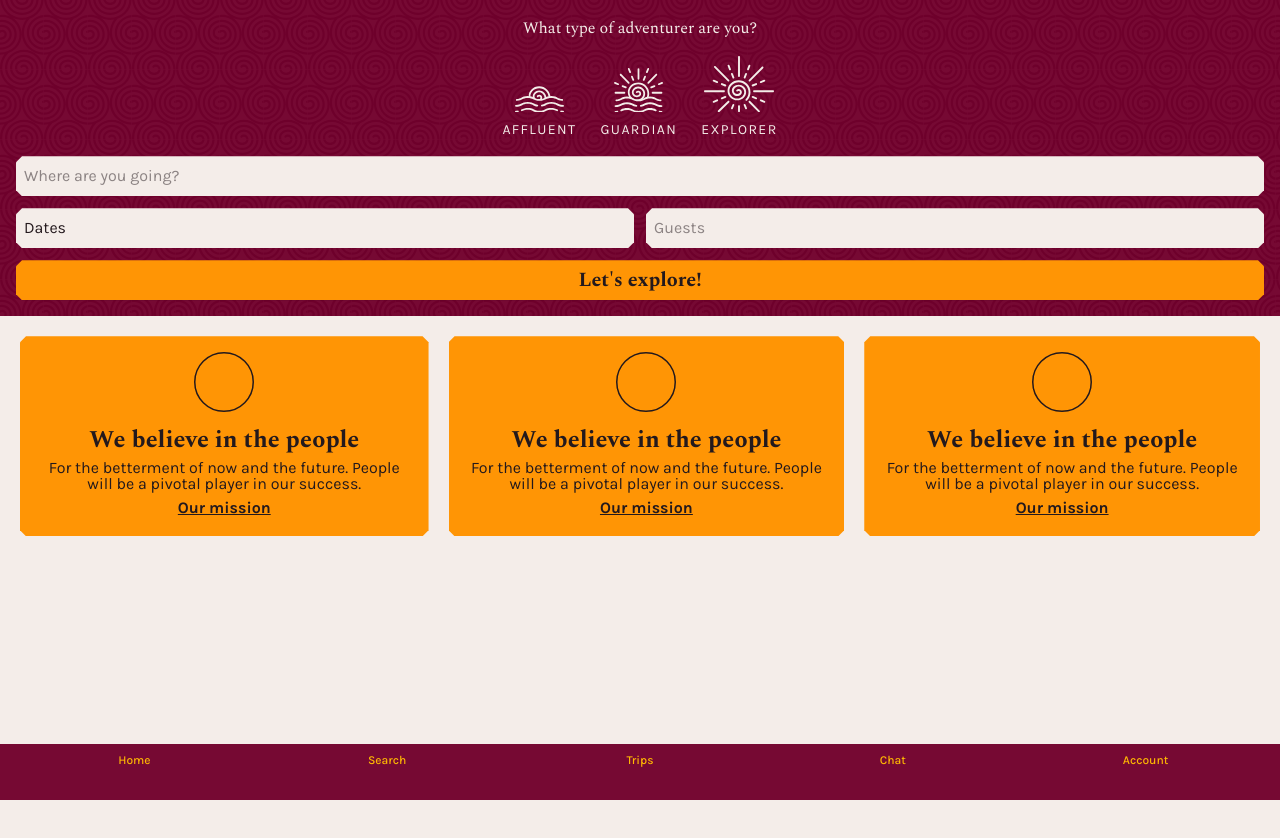
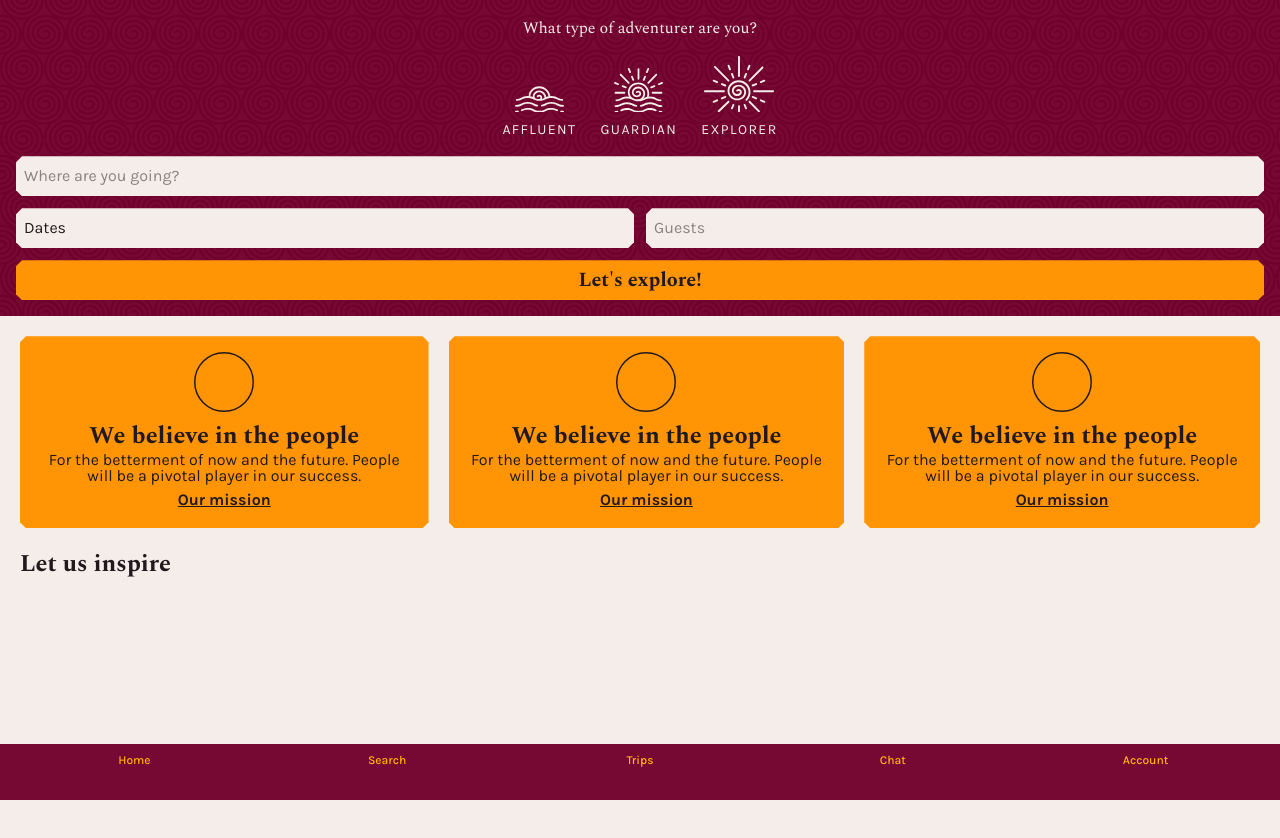
Before and after one commit to nicolaibye/fed2-pe2, a React (Vite) app: page / in a window 1280 px wide. Shown: the top 838 px of the page. Before the commit the page ends 800 px from the top, so only its background shows below. Built offline with nearby package versions, Linux system fonts and the light colour scheme.

Commit message:
Setting up inspire section with added InspireCard

```diff
--- /dev/null
+++ b/src/comp/InspireCard/index.tsx
@@ -0,0 +1,33 @@
+import { Link } from "react-router-dom";
+
+type Props = {
+  color?: string;
+  country?: string;
+  url?: string;
+  body?: string;
+  link: string;
+};
+
+function InspireCard({ color, country, url, body, link }: Props) {
+  return (
+    <li
+      className={`bg-[url('${url}')] md:grayscale md:hover:grayscale-0 transition-all duration-300 bg-center bg-cover relative aspect-4/5 min-w-[150px] md:w-full ${window.innerWidth >= 768 ? "" : "cut-corner"} group overflow-hidden`}
+    >
+      <Link
+        to={link}
+        className="absolute top-0 left-0 w-full h-full z-20"
+      ></Link>
+      <div className="absolute p-3 -bottom-2 md:top-[calc(100%-44px)] md:group-hover:top-[50%] text-lg font-serif font-bold text-hdWhite z-10 transition-all duration-300">
+        <h3 className="mb-0.5">{country}</h3>
+        <p className="hidden md:block font-sans font-normal text-sm leading-4">
+          {body}
+        </p>
+      </div>
+      <div
+        className={`absolute inset-0 top-0 right-0 bg-linear-to-b from-${color}/0 to-${color} w-full h-full`}
+      ></div>
+    </li>
+  );
+}
+
+export default InspireCard;
--- a/src/comp/NewsCard/index.tsx
+++ b/src/comp/NewsCard/index.tsx
@@ -13,7 +13,7 @@ function NewsCard() {
         <circle cx="20" cy="20" r="19.5" stroke="#23191D" />
       </svg>
       <div className="font-sans flex flex-col gap-1 text-center">
-        <h3 className="text-2xl font-serif font-bold">
+        <h3 className="text-2xl font-serif font-bold leading-6">
           We believe in the people
         </h3>
         <p className="leading-4">
--- a/src/pages/Home/index.tsx
+++ b/src/pages/Home/index.tsx
@@ -1,3 +1,4 @@
+import InspireCard from "../../comp/InspireCard";
 import NewsCard from "../../comp/NewsCard";
 
 function Home() {
@@ -15,6 +16,46 @@ function Home() {
           <NewsCard />
         </div>
       </div>
+      <section>
+        <h2 className="text-2xl font-serif font-bold mb-2">Let us inspire</h2>
+        <ul className="flex flex-row gap-2.5 md:gap-0 overflow-x-scroll md:overflow-x-auto justify-start md:justify-center rounded-xs">
+          <InspireCard
+            color="hdRed"
+            country="Italy"
+            url="https://images.pexels.com/photos/2031966/pexels-photo-2031966.jpeg"
+            body="A country where art, food, and history collide in every street. Let Italy's timeless creativity and effortless style nudge you toward a life lived with more passion and purpose."
+            link="/"
+          />
+          <InspireCard
+            color="hdOrange"
+            country="Bali"
+            url="https://images.pexels.com/photos/2659475/pexels-photo-2659475.jpeg"
+            body="A sanctuary for anyone craving balance. Bali's blend of nature, ritual, and slow living encourages you to reset, reconnect, and rethink what matters."
+            link="/"
+          />
+          <InspireCard
+            color="hdRed"
+            country="Norway"
+            url="https://images.pexels.com/photos/5358788/pexels-photo-5358788.jpeg"
+            body="Where rugged landscapes and calm design sensibilities meet. Norway's quiet power inspires reflection, resilience, and a deeper appreciation for the world around you."
+            link="/"
+          />
+          <InspireCard
+            color="hdOrange"
+            country="Philippines"
+            url="https://images.pexels.com/photos/322719/pexels-photo-322719.jpeg"
+            body="A vibrant mix of islands, traditions, and warmth. The Philippines inspires joy through its energy, humility, and knack for finding beauty in the everyday."
+            link="/"
+          />
+          <InspireCard
+            color="hdRed"
+            country="New Zealand"
+            url="https://images.pexels.com/photos/8230087/pexels-photo-8230087.jpeg"
+            body="A place shaped by adventure and respect for the land. New Zealand pushes you toward bold choices, bigger horizons, and a mindset grounded in exploration."
+            link="/"
+          />
+        </ul>
+      </section>
     </div>
   );
 }
```
